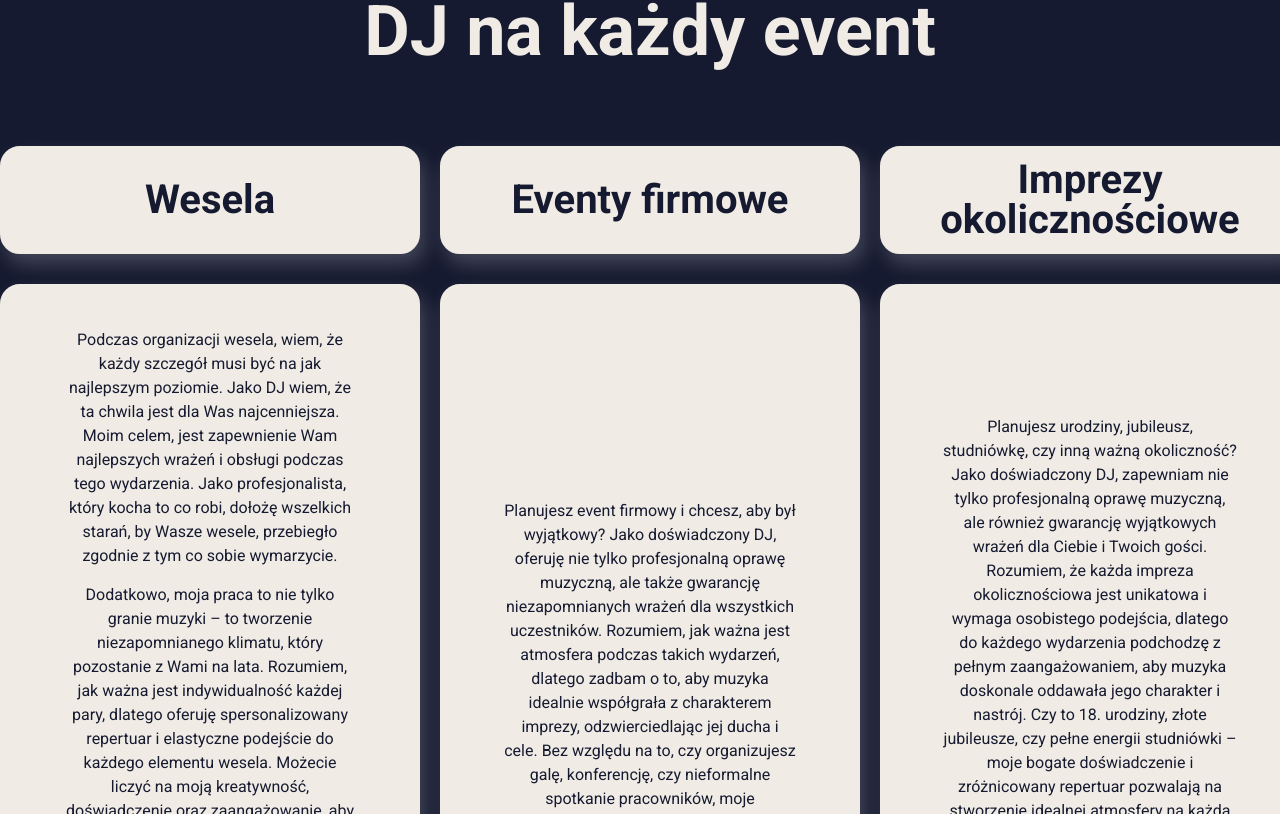
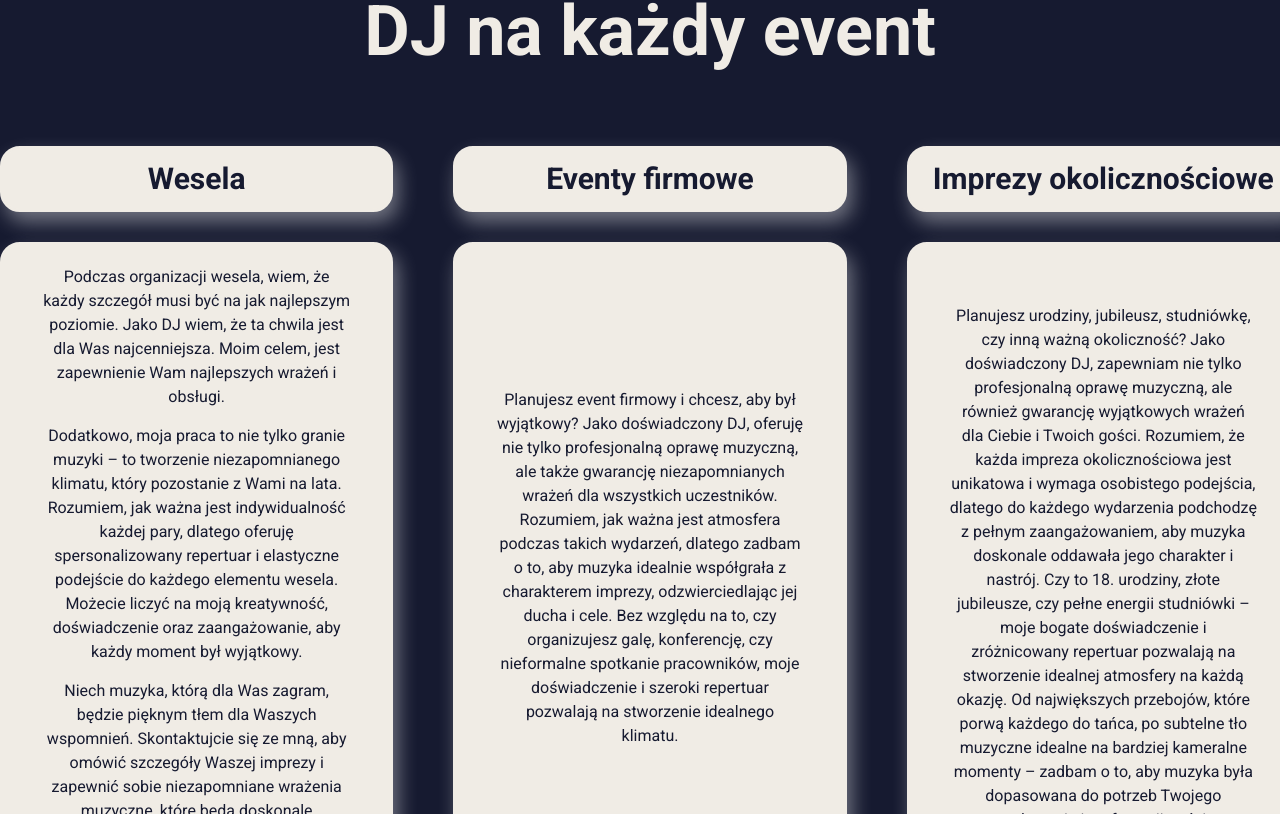
Before and after one commit to patryk-pi/Baby_Feed, a Next.js app: page / in a window 1280 px wide. Shown: the part 846-1660 px from the top of the page. Built offline with nearby package versions, Linux system fonts and the light colour scheme.

Commit message:
fixed spacing in event component

```diff
--- a/src/components/Hero/_hero.scss
+++ b/src/components/Hero/_hero.scss
@@ -11,6 +11,6 @@
 
     &__container {
         display: flex;
-        gap: 2rem;
+        gap: 6rem;
     }
 }
--- a/src/components/Hero/components/_event.scss
+++ b/src/components/Hero/components/_event.scss
@@ -6,18 +6,18 @@
     align-items: center;
 
     &__title {
-        font-size: 4em;
+        font-size: 3rem;
         font-weight: 700;
         background-color: #f0ece5;
         color: $color-primary;
         border: 3px solid $color-white;
         border-radius: 20px;
-        // padding: 3rem 6rem;
+        padding: 1.5rem 2rem;
         margin-bottom: 3rem;
-        box-shadow: 5px 10px 20px rgba(255, 255, 255, 0.2);
+        box-shadow: 5px 10px 20px rgba(255, 255, 255, 0.4);
         width: 100%;
         text-align: center;
-        height: 13rem;
+
         display: flex;
         justify-content: center;
         align-items: center;
@@ -31,9 +31,9 @@
         color: $color-primary;
         border: 3px solid $color-white;
         border-radius: 20px;
-        padding: 3rem 6rem;
+        padding: 2rem 4rem;
         margin-bottom: 3rem;
-        box-shadow: 5px 10px 20px rgba(255, 255, 255, 0.2);
+        box-shadow: 5px 10px 20px rgba(255, 255, 255, 0.4);
         width: 100%;
         text-align: center;
         height: 100%;
--- a/src/constants/constants.tsx
+++ b/src/constants/constants.tsx
@@ -1,6 +1,6 @@
 export const weddingTitle: string = "Wesela";
 export const weddingText1: string =
-    "Podczas organizacji wesela, wiem, że każdy szczegół musi być na jak najlepszym poziomie. Jako DJ wiem, że ta chwila jest dla Was najcenniejsza. Moim celem, jest zapewnienie Wam najlepszych wrażeń i obsługi podczas tego wydarzenia. Jako profesjonalista, który kocha to co robi, dołożę wszelkich starań, by Wasze wesele, przebiegło zgodnie z tym co sobie wymarzycie.";
+    "Podczas organizacji wesela, wiem, że każdy szczegół musi być na jak najlepszym poziomie. Jako DJ wiem, że ta chwila jest dla Was najcenniejsza. Moim celem, jest zapewnienie Wam najlepszych wrażeń i obsługi.";
 export const weddingText2: string =
     "Dodatkowo, moja praca to nie tylko granie muzyki – to tworzenie niezapomnianego klimatu, który pozostanie z Wami na lata. Rozumiem, jak ważna jest indywidualność każdej pary, dlatego oferuję spersonalizowany repertuar i elastyczne podejście do każdego elementu wesela. Możecie liczyć na moją kreatywność, doświadczenie oraz zaangażowanie, aby każdy moment był wyjątkowy.";
 export const weddingText3: string =
```
